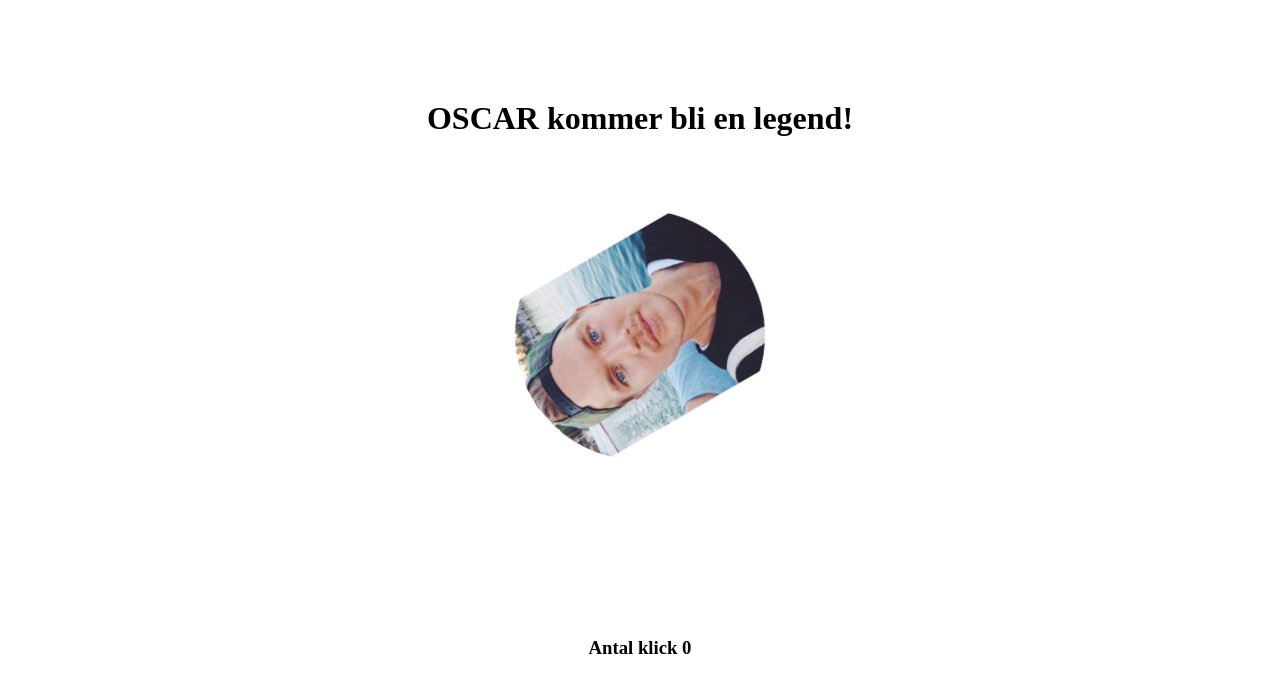
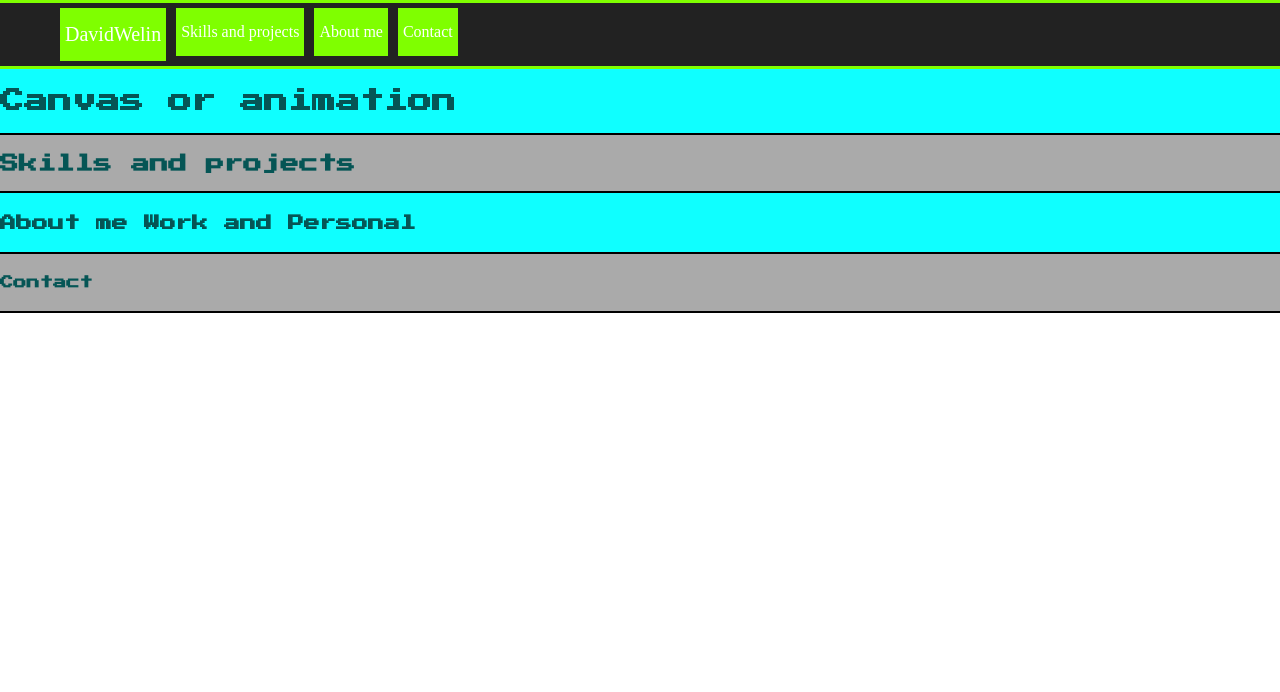
Before and after one commit to Wellaflex15/davidwelin.se, a plain HTML site: page index.html in a window 1280 px wide. Drawn offline with Linux system fonts and the light colour scheme.

Commit message:
Basic html and CSS - started with navbar

```diff
--- a/index.html
+++ b/index.html
@@ -1,18 +1,42 @@
 <!DOCTYPE html>
 <html lang="en">
 <head>
+    <title>David Welins hemsida</title>
     <meta charset="UTF-8">
     <meta name="viewport" content="width=device-width, initial-scale=1.0">
-    <title>David Welins hemsida</title>
-    <link rel="stylesheet" href="styles.css">
+
+    <link rel="preconnect" href="https://fonts.gstatic.com">
+    <link href="https://fonts.googleapis.com/css2?family=Press+Start+2P&display=swap" rel="stylesheet">
+    <link rel="stylesheet" type="text/css" href="styles.css">
 </head>
 <body>
-    <h1> OSCAR kommer bli en <span id="main-header">legend!</span></h1>
-    <div id="container">
-        <div id="logo"><img id="main_picture" src="images/Oscar.jpg"></div>
-    </div>
-    <h3>Antal klick <span id="clicks">0</span></h3>
+    <section class="navbar">
+        <nav>
+            <ul class="menu">
+                <li class="logo"><a href="#">DavidWelin</a></li>
+                <li class="navItem"><a href="#">Skills and projects</a></li>
+                <li class="navItem"><a href="#">About me</a></li>
+                <li class="navItem"><a href="#">Contact</a></li>
+            </ul>
+        </nav>
+    </section>
 
-    <script src="script.js"></script>
+    <section class="section1">
+        <h2>Canvas or animation</h2>
+    </section>
+
+    <section class="section2">
+        <h3>Skills and projects</h3>
+    </section>
+
+    <section class="section1">
+        <h4>About me Work and Personal</h4>
+    </section>
+
+    <section class="section2">
+        <h5>Contact</h5>
+    </section>
+
+    <script type="text/javascript" src="script.js"></script>
 </body>
 </html>
--- a/styles.css
+++ b/styles.css
@@ -1,41 +1,99 @@
-* {
-    margin: 0;
-    padding: 0;
-    box-sizing: border-box;
-    background-attachment: fixed;
-    background-size: 100%;
+/* for using variables */
+:root{
+  --navColor: #333333;
+  --firstColor:#0fffff;
+  --secondColor: #aaaaaa;
+  --mainText:#055555;
 }
 
-.hidden {
-    display: none;
+/* main css */
+html, body{
+  padding: 0;
+  margin: 0;
+  scroll-behavior: smooth; /* TODO - check what this does */
+
 }
 
-h1, h3 {
-    padding-top: 100px;
-    text-align: center;
+h1, h2, h3, h4, h5, h6{
+  color: var(--mainText);
+  font-family: 'Press Start 2P', cursive;
 }
 
-#container {
-    height: 50vh;
-    width: 50vw;
-    margin: 0 auto;
-    display: flex;
-    justify-content: center;
-    align-items: center;
+h1 { font-size: 56; }
+h2 { font-size: 36; }
+h3 { font-size: 28; }
+h4 { font-size: 24; }
+h5 { font-size: 20; }
+h6 { font-size: 16; }
+
+
+nav {
+  background: #222;
+  padding: 0 15px;
 }
 
-#main_picture {
-    height: 250px;
-    width: 250px;
-    border-radius: 50%;
-    animation: rotate 3s infinite linear;
+a{
+  color: white;
+  text-decoration: none;
 }
 
-@keyframes rotate {
-    from {
-      transform: rotate(0deg);
+.navbar{
+  background-color: var(--navColor);
+  border-top: 3px solid chartreuse;
+  border-bottom: 3px solid chartreuse;
+  padding: 0;
 }
-    to {
-      transform: rotate(360deg);
+
+
+/* Fullsize - Desktop navbar */
+.menu{
+  margin: 0;
+  list-style-type: none;
+  display: flex;
+  align-items: flex-start;
+  flex-wrap: nowrap;
+  justify-content: left;
 }
+
+.menu li{
+  margin: 0;
+  padding: 5px;
 }
+
+.menu li a {
+  display: block;
+  padding: 15px 5px;
+  background-color: chartreuse;
+}
+
+.logo{
+  font-size: 20px;
+  padding: 7.5px 10px 7.5px 0;
+  order: 0;
+}
+
+.navItem{
+  padding: 10px;
+  order: 1;
+  position: relative;
+  display: block;
+  width: auto;
+}
+
+.navItem a:hover{
+  color: #ccc;
+}
+
+/* TODO - tablet and phone */
+
+.section1{
+  background-color: var(--firstColor);
+  border-bottom: 2px solid black;
+  overflow: auto;
+}
+
+.section2{
+  background-color: var(--secondColor);
+  border-bottom: 2px solid black;
+  overflow: auto;
+}
```
Also changed, not shown: images/Oscar.jpg (deleted), 1 other file. Lines whose indentation alone changed are shown as unchanged.
